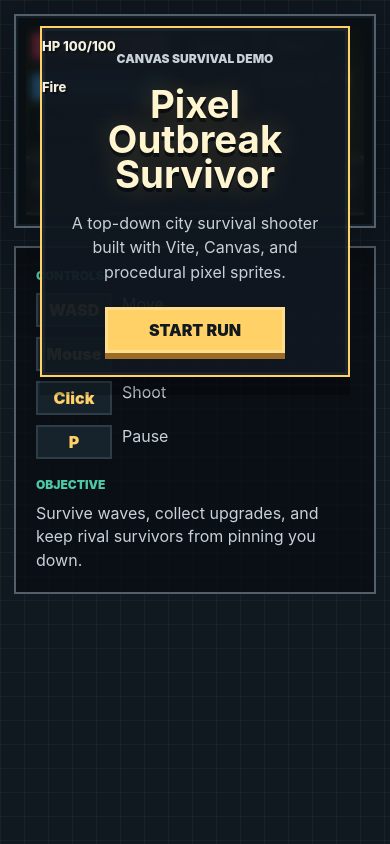
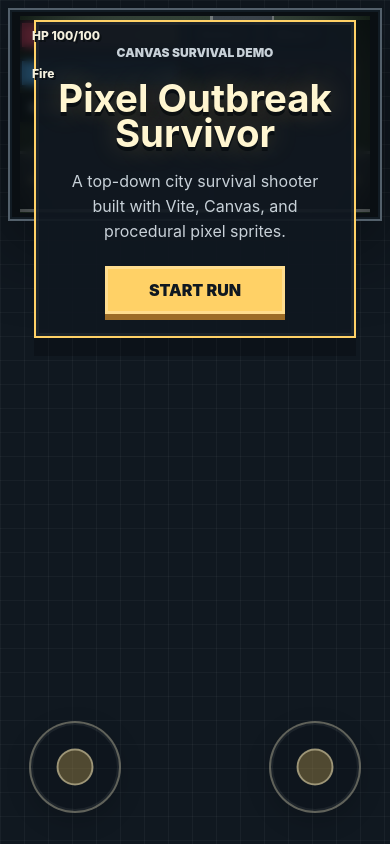
Before and after one commit to Bruce-liushaopeng/Pixel-Zombie-Shooting, a website built with Vite: page index.html in a window 390 px wide. Built offline with nearby package versions, Linux system fonts and the light colour scheme.

Commit message:
adding mobile horizontal play

```diff
--- a/index.html
+++ b/index.html
@@ -2,7 +2,7 @@
 <html lang="en">
   <head>
     <meta charset="UTF-8" />
-    <meta name="viewport" content="width=device-width, initial-scale=1.0" />
+    <meta name="viewport" content="width=device-width, initial-scale=1.0, viewport-fit=cover, user-scalable=no" />
     <meta name="theme-color" content="#101820" />
     <title>Pixel Outbreak Survivor</title>
   </head>
@@ -21,6 +21,7 @@
               <span>WASD</span><p>Move</p>
               <span>Mouse</span><p>Aim</p>
               <span>Click</span><p>Shoot</p>
+              <span>Touch</span><p>Twin-stick move, aim, and shoot</p>
               <span>P</span><p>Pause</p>
             </div>
           </div>
--- a/src/entities/Player.js
+++ b/src/entities/Player.js
@@ -13,14 +13,14 @@ export class Player extends Entity {
     this.hurtCooldown = 0;
   }
 
-  update(dt, input, mouseWorld, world) {
+  update(dt, input, aimWorld, world) {
     const move = input.movementVector();
     const speed = this.hasAbility('speed') ? this.speed * 1.45 : this.speed;
     this.x += move.x * speed * dt;
     this.y += move.y * speed * dt;
     resolveWorldCollisions(this, world);
 
-    this.angle = Math.atan2(mouseWorld.y - this.y, mouseWorld.x - this.x);
+    this.angle = Math.atan2(aimWorld.y - this.y, aimWorld.x - this.x);
     this.cooldown = Math.max(0, this.cooldown - dt);
     this.hurtCooldown = Math.max(0, this.hurtCooldown - dt);
     for (const [key, value] of this.abilities.entries()) {
--- a/src/game/Game.js
+++ b/src/game/Game.js
@@ -33,6 +33,8 @@ export class Game {
   boot() {
     this.resize();
     window.addEventListener('resize', () => this.resize());
+    window.addEventListener('orientationchange', () => this.resize());
+    window.visualViewport?.addEventListener('resize', () => this.resize());
     this.ui.renderOverlay(this.state, this);
     requestAnimationFrame((time) => this.loop(time));
   }
@@ -41,7 +43,13 @@ export class Game {
     const ratio = 16 / 9;
     const frame = this.canvas.closest('.canvas-frame');
     const frameWidth = frame ? frame.clientWidth - 20 : window.innerWidth - 32;
-    const width = Math.max(280, Math.min(frameWidth, 1120));
+    const viewportHeight = window.visualViewport?.height || window.innerHeight;
+    const isMobileLayout = window.matchMedia('(pointer: coarse), (hover: none), (max-width: 820px)').matches;
+    const isLandscape = window.innerWidth > window.innerHeight;
+    const mobileVerticalChrome = isLandscape ? 48 : 16;
+    const maxHeight = isMobileLayout ? viewportHeight - mobileVerticalChrome : Infinity;
+    const maxWidth = Math.min(frameWidth, maxHeight * ratio, 1120);
+    const width = Math.max(280, maxWidth);
     this.canvas.style.width = `${width}px`;
     this.canvas.style.height = `${width / ratio}px`;
   }
@@ -103,11 +111,12 @@ export class Game {
     }
 
     const mouseWorld = this.camera.screenToWorld(this.input.mouse);
-    this.player.update(dt, this.input, mouseWorld, this.world);
+    const aimWorld = this.input.aimTarget(this.player, mouseWorld);
+    this.player.update(dt, this.input, aimWorld, this.world);
     this.camera.follow(this.player, dt);
 
-    if ((this.input.mouse.down || this.input.mouse.pressed) && this.player.canShoot()) {
-      this.firePlayer(mouseWorld);
+    if ((this.input.mouse.down || this.input.mouse.pressed || this.input.isMobileShooting()) && this.player.canShoot()) {
+      this.firePlayer(aimWorld);
     }
 
     this.spawnTimer -= dt;
--- a/src/styles/base.css
+++ b/src/styles/base.css
@@ -7,6 +7,18 @@
 
 * {
   box-sizing: border-box;
+}
+
+html {
+  touch-action: none;
+  user-select: none;
+  -webkit-user-select: none;
+  -webkit-touch-callout: none;
+}
+
+html,
+body {
+  overscroll-behavior: none;
 }
 
 body {
@@ -56,6 +68,7 @@ canvas {
   image-rendering: pixelated;
   background: #162029;
   cursor: crosshair;
+  touch-action: none;
 }
 
 .hud {
@@ -152,6 +165,66 @@ canvas {
   display: grid;
 }
 
+.mobile-controls {
+  position: fixed;
+  inset: 0;
+  z-index: 8;
+  display: none;
+  pointer-events: none;
+  touch-action: none;
+}
+
+.mobile-controls.is-visible {
+  display: block;
+}
+
+.mobile-stick {
+  position: fixed;
+  bottom: max(18px, env(safe-area-inset-bottom));
+  width: clamp(118px, 24vmin, 170px);
+  height: clamp(118px, 24vmin, 170px);
+  display: grid;
+  place-items: center;
+  pointer-events: auto;
+  touch-action: none;
+}
+
+.mobile-stick[data-stick="move"] {
+  left: max(16px, env(safe-area-inset-left));
+}
+
+.mobile-stick[data-stick="aim"] {
+  right: max(16px, env(safe-area-inset-right));
+}
+
+.mobile-stick-base {
+  position: relative;
+  width: 78%;
+  height: 78%;
+  border: 2px solid rgba(255, 246, 209, 0.34);
+  border-radius: 50%;
+  background: rgba(10, 15, 19, 0.18);
+  box-shadow: inset 0 0 0 2px rgba(255, 255, 255, 0.06), 0 8px 24px rgba(0, 0, 0, 0.18);
+}
+
+.mobile-stick-knob {
+  position: absolute;
+  left: 50%;
+  top: 50%;
+  width: 42%;
+  height: 42%;
+  border-radius: 50%;
+  background: rgba(255, 209, 102, 0.28);
+  border: 2px solid rgba(255, 246, 209, 0.44);
+  transform: translate(-50%, -50%);
+  transition: opacity 120ms ease;
+}
+
+.mobile-stick.is-active .mobile-stick-base {
+  background: rgba(10, 15, 19, 0.28);
+  border-color: rgba(255, 246, 209, 0.5);
+}
+
 .menu {
   width: min(620px, calc(100% - 28px));
   padding: 32px;
@@ -189,6 +262,7 @@ h1 {
 
 .pixel-button {
   min-width: 180px;
+  min-height: 48px;
   padding: 13px 18px;
   border: 0;
   color: #101820;
@@ -268,17 +342,47 @@ h1 {
 }
 
 @media (max-width: 620px) {
+  .shell {
+    min-height: 100svh;
+    padding: 8px;
+  }
+
+  .canvas-frame {
+    padding: 6px;
+  }
+
   .control-panel {
     grid-template-columns: 1fr;
+    gap: 12px;
+    padding: 14px;
   }
 
   .hud {
-    inset: 14px 14px auto;
+    inset: 10px 10px auto;
   }
 
   .meter,
   .cooldown {
-    min-width: 140px;
+    height: 28px;
+    min-width: clamp(116px, 42vw, 160px);
+  }
+
+  .meter p,
+  .cooldown p,
+  .stat,
+  .ability,
+  .empty-abilities {
+    font-size: 12px;
+  }
+
+  .stat,
+  .ability,
+  .empty-abilities {
+    padding: 5px 8px;
+  }
+
+  .ability-row {
+    margin-top: 6px;
   }
 
   .menu {
@@ -289,3 +393,25 @@ h1 {
     font-size: 2.4rem;
   }
 }
+
+@media (pointer: coarse), (hover: none), (max-width: 820px) {
+  body {
+    overflow: hidden;
+  }
+
+  .game-card {
+    width: 100%;
+  }
+
+  .control-panel {
+    display: none;
+  }
+
+  .shell {
+    place-items: start center;
+  }
+
+  canvas {
+    cursor: default;
+  }
+}
--- a/src/systems/Input.js
+++ b/src/systems/Input.js
@@ -1,9 +1,14 @@
+import { MobileControls } from './MobileControls.js';
+
 export class Input {
   constructor(canvas) {
     this.canvas = canvas;
+    this.frame = canvas.closest('.canvas-frame') || canvas.parentElement;
     this.keys = new Set();
     this.mouse = { x: 0, y: 0, down: false, pressed: false };
     this.pausePressed = false;
+    this.mobile = new MobileControls(this.frame);
+    this.lastMobileAim = { x: 1, y: 0 };
 
     window.addEventListener('keydown', (event) => {
       this.keys.add(event.key.toLowerCase());
@@ -39,8 +44,36 @@ export class Input {
     const down = this.keys.has('s') || this.keys.has('arrowdown');
     const x = Number(right) - Number(left);
     const y = Number(down) - Number(up);
+    const mobileMove = this.mobile.movementVector();
+    if (Math.hypot(mobileMove.x, mobileMove.y) > 0) return mobileMove;
     const length = Math.hypot(x, y) || 1;
     return { x: x / length, y: y / length };
+  }
+
+  aimVector() {
+    return this.mobile.aimVector();
+  }
+
+  isMobileShooting() {
+    return this.mobile.isAiming();
+  }
+
+  aimTarget(player, mouseWorld) {
+    const aim = this.aimVector();
+    if (aim.magnitude > 0) {
+      this.lastMobileAim = { x: aim.x, y: aim.y };
+      return {
+        x: player.x + aim.x * 160,
+        y: player.y + aim.y * 160,
+      };
+    }
+    if (this.mobile.enabled) {
+      return {
+        x: player.x + this.lastMobileAim.x * 160,
+        y: player.y + this.lastMobileAim.y * 160,
+      };
+    }
+    return mouseWorld;
   }
 
   consumeFrameFlags() {
--- /dev/null
+++ b/src/systems/MobileControls.js
@@ -0,0 +1,164 @@
+const DEADZONE = 0.18;
+
+function createStick(label) {
+  const zone = document.createElement('div');
+  zone.className = 'mobile-stick';
+  zone.dataset.stick = label;
+  zone.setAttribute('aria-hidden', 'true');
+
+  const base = document.createElement('div');
+  base.className = 'mobile-stick-base';
+
+  const knob = document.createElement('div');
+  knob.className = 'mobile-stick-knob';
+
+  base.append(knob);
+  zone.append(base);
+
+  return { zone, base, knob };
+}
+
+export class MobileControls {
+  constructor(frame) {
+    this.frame = frame;
+    this.deadzone = DEADZONE;
+    this.move = this.createState('move');
+    this.aim = this.createState('aim');
+    this.enabled = false;
+    this.container = document.createElement('div');
+    this.container.className = 'mobile-controls';
+    this.container.setAttribute('aria-hidden', 'true');
+
+    const leftStick = createStick('move');
+    const rightStick = createStick('aim');
+    this.move.elements = leftStick;
+    this.aim.elements = rightStick;
+    this.container.append(leftStick.zone, rightStick.zone);
+    this.frame.append(this.container);
+
+    this.setupStick(this.move);
+    this.setupStick(this.aim);
+    this.setupGuards();
+    this.visibilityQuery = window.matchMedia('(pointer: coarse), (hover: none), (max-width: 820px)');
+    this.updateEnabled();
+    this.visibilityQuery.addEventListener('change', () => this.updateEnabled());
+    window.addEventListener('resize', () => this.updateEnabled());
+    window.addEventListener('orientationchange', () => {
+      this.resetStick(this.move);
+      this.resetStick(this.aim);
+      this.updateEnabled();
+    });
+  }
+
+  createState(name) {
+    return {
+      name,
+      pointerId: null,
+      active: false,
+      centerX: 0,
+      centerY: 0,
+      x: 0,
+      y: 0,
+      magnitude: 0,
+      elements: null,
+    };
+  }
+
+  setupGuards() {
+    this.frame.addEventListener('contextmenu', (event) => event.preventDefault());
+    this.frame.addEventListener('selectstart', (event) => event.preventDefault());
+  }
+
+  updateEnabled() {
+    this.enabled = this.visibilityQuery.matches || window.innerWidth <= 820;
+    this.container.classList.toggle('is-visible', this.enabled);
+    if (!this.enabled) {
+      this.resetStick(this.move);
+      this.resetStick(this.aim);
+    }
+  }
+
+  setupStick(stick) {
+    const { zone } = stick.elements;
+    zone.addEventListener('pointerdown', (event) => this.startStick(event, stick));
+    zone.addEventListener('pointermove', (event) => this.moveStick(event, stick));
+    zone.addEventListener('pointerup', (event) => this.endStick(event, stick));
+    zone.addEventListener('pointercancel', (event) => this.endStick(event, stick));
+    zone.addEventListener('lostpointercapture', (event) => this.endStick(event, stick));
+  }
+
+  startStick(event, stick) {
+    if (!this.enabled || stick.pointerId !== null) return;
+    event.preventDefault();
+    stick.pointerId = event.pointerId;
+    stick.active = true;
+    stick.elements.zone.setPointerCapture(event.pointerId);
+    const rect = stick.elements.base.getBoundingClientRect();
+    stick.centerX = rect.left + rect.width / 2;
+    stick.centerY = rect.top + rect.height / 2;
+    this.updateStick(event, stick);
+  }
+
+  moveStick(event, stick) {
+    if (event.pointerId !== stick.pointerId) return;
+    event.preventDefault();
+    this.updateStick(event, stick);
+  }
+
+  endStick(event, stick) {
+    if (event.pointerId !== stick.pointerId) return;
+    event.preventDefault();
+    this.resetStick(stick);
+  }
+
+  updateStick(event, stick) {
+    const radius = stick.elements.base.clientWidth / 2;
+    const dx = event.clientX - stick.centerX;
+    const dy = event.clientY - stick.centerY;
+    const distance = Math.hypot(dx, dy);
+    const clampedDistance = Math.min(distance, radius);
+    const angle = Math.atan2(dy, dx);
+    const knobX = Math.cos(angle) * clampedDistance;
+    const knobY = Math.sin(angle) * clampedDistance;
+    const rawX = radius ? knobX / radius : 0;
+    const rawY = radius ? knobY / radius : 0;
+    const magnitude = Math.min(1, Math.hypot(rawX, rawY));
+
+    stick.elements.knob.style.transform = `translate(calc(-50% + ${knobX}px), calc(-50% + ${knobY}px))`;
+    stick.elements.zone.classList.add('is-active');
+
+    if (magnitude < this.deadzone) {
+      stick.x = 0;
+      stick.y = 0;
+      stick.magnitude = 0;
+      return;
+    }
+
+    const scaledMagnitude = (magnitude - this.deadzone) / (1 - this.deadzone);
+    stick.x = (rawX / magnitude) * scaledMagnitude;
+    stick.y = (rawY / magnitude) * scaledMagnitude;
+    stick.magnitude = scaledMagnitude;
+  }
+
+  resetStick(stick) {
+    stick.pointerId = null;
+    stick.active = false;
+    stick.x = 0;
+    stick.y = 0;
+    stick.magnitude = 0;
+    stick.elements.knob.style.transform = 'translate(-50%, -50%)';
+    stick.elements.zone.classList.remove('is-active');
+  }
+
+  movementVector() {
+    return { x: this.move.x, y: this.move.y };
+  }
+
+  aimVector() {
+    return { x: this.aim.x, y: this.aim.y, magnitude: this.aim.magnitude, active: this.aim.active };
+  }
+
+  isAiming() {
+    return this.aim.magnitude > 0;
+  }
+}
```
Also changed, not shown: README.md.
